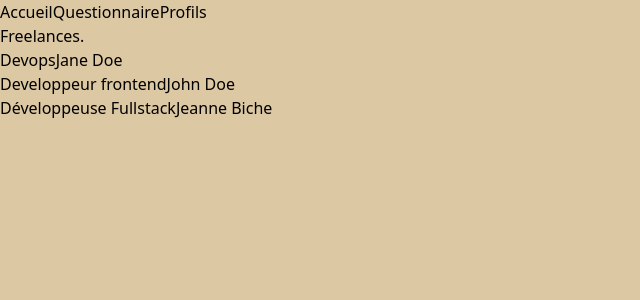
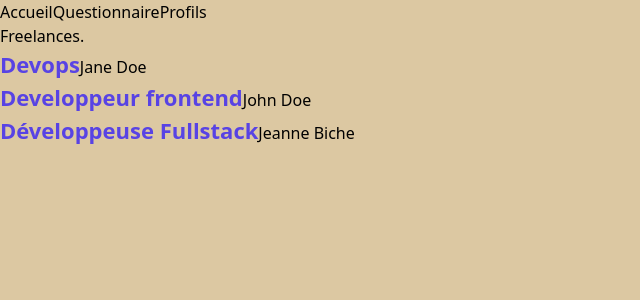
Before and after one commit to Studiomulex/JSX_AVANCEE, a React (Vite) app: page /Freelances in a window 1280 px wide. Shown: the top 300 px of the page, without its empty margins (0-640 px from the left). Built offline with nearby package versions, Linux system fonts and the light colour scheme.

Commit message:
ajout du style dans notre component-styled

```diff
--- a/src/components/Card/Card.jsx
+++ b/src/components/Card/Card.jsx
@@ -1,7 +1,11 @@
 import PropTypes from "prop-types";
 import styled from "styled-components";
 export default function Card({ label, title}) {
-  const CardLabel=styled.span``
+  const CardLabel=styled.span`
+      color: #5843e4;
+      font-size:22px;
+      font-weight:bold;
+  `
   return (
     <div className="flex flex-col p-6">
       <CardLabel>{label}</CardLabel>
```
